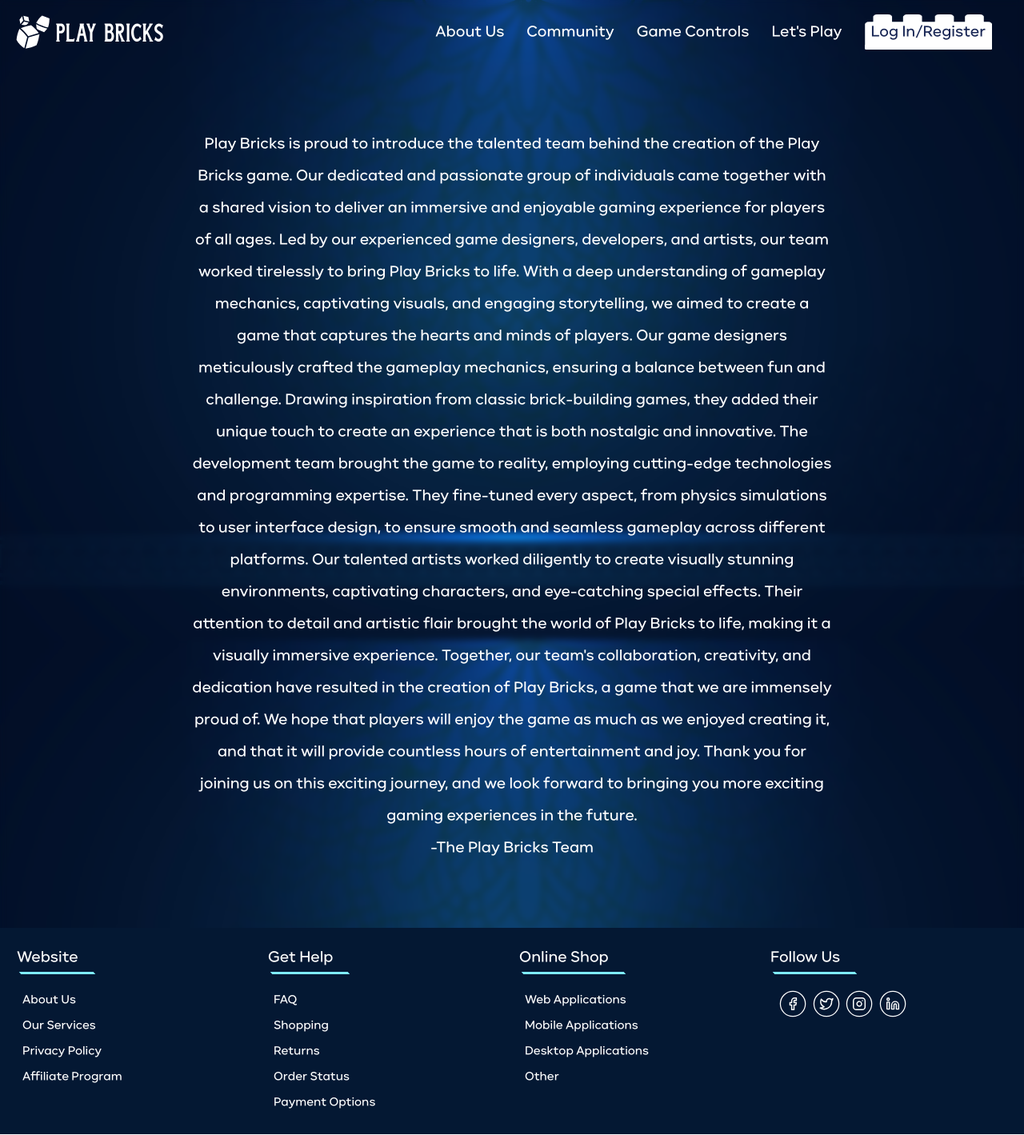
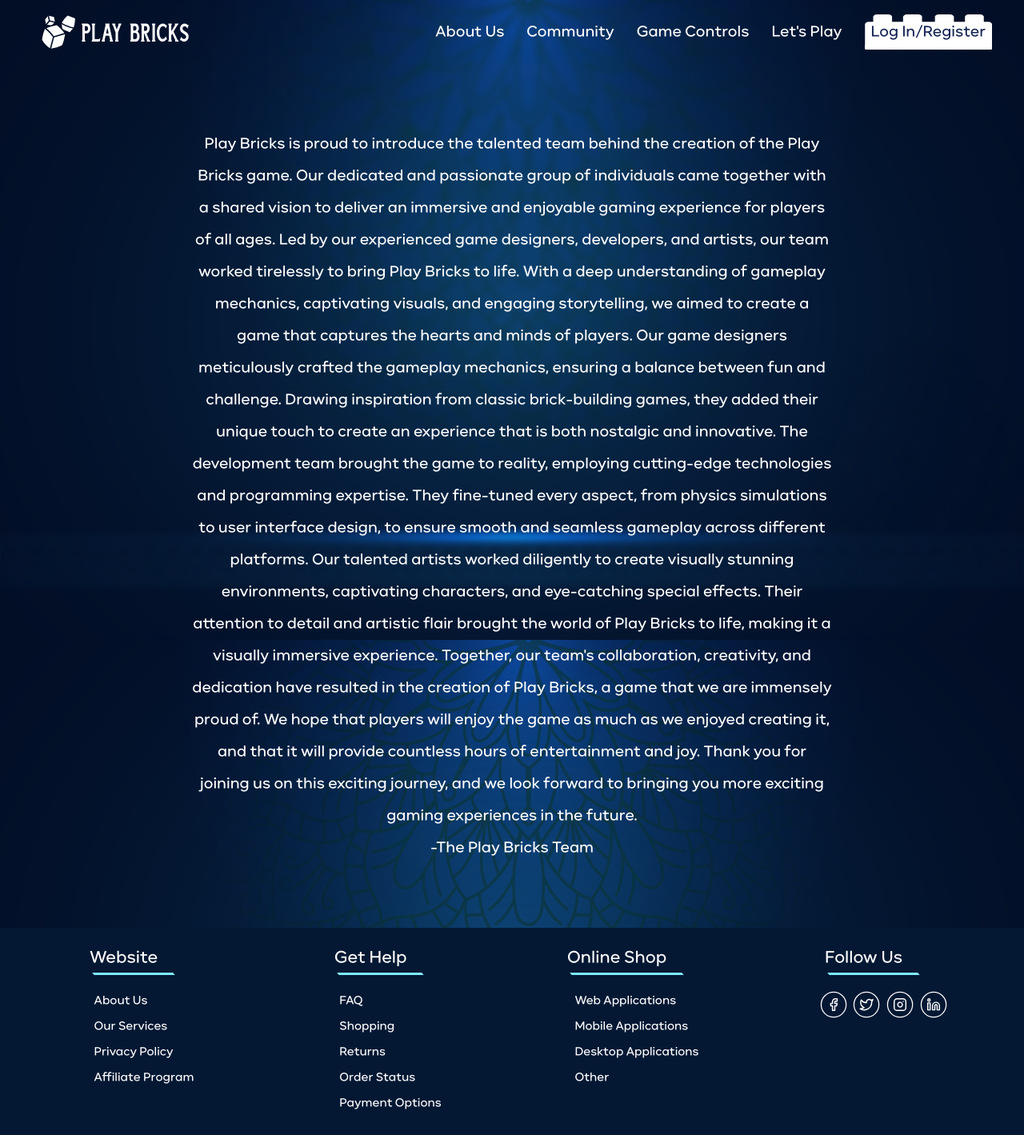
Before and after one commit to RadwanWalid/play-bricks-frontend, a Next.js app: page /AboutUs in a window 1280 px wide. Shown: the whole page at 80% size. Built offline with nearby package versions, Linux system fonts and the light colour scheme; what tailwindcss-animation-delay would draw is missing.

Commit message:
Responsiveness Update

```diff
--- a/app/globals.css
+++ b/app/globals.css
@@ -13,6 +13,19 @@ body {
   font-size: large;
   backdrop-filter: blur(4px);
   scroll-behavior: smooth;
+  overflow-x: hidden;
+}
+
+body,
+html {
+  height: 100%;
+  border: 0;
+  padding: 0;
+  margin: 0;
+}
+
+* {
+  box-sizing: border-box;
 }
 
 div::-webkit-scrollbar {
--- a/components/shared/Footer/Footer.tsx
+++ b/components/shared/Footer/Footer.tsx
@@ -23,9 +23,9 @@ const Footer = (props: Props) => {
     }, [pathname]);
 
   return (
-    <Container ref={footerRef} fluid className='p-4 bg-[#041833]'>
-        <Row>
-            <Col md={3}>
+    <div ref={footerRef} className='p-4 relative flex justify-center bg-[#041833]'>
+        <div className='text-center w-full grid grid-cols-4 988:grid-cols-2 988:gap-y-6'>
+            <div className={footerCol}>
                 <h4 className={colHeader}><div className={colHeaderText}>Website</div></h4>
                 <ul className={colData}>
                     <li className={colItems}><Link as='/' href='/'>About Us</Link></li>
@@ -33,8 +33,8 @@ const Footer = (props: Props) => {
                     <li className={colItems}><Link as='/' href='/'>Privacy Policy</Link></li>
                     <li className={colItems}><Link as='/' href='/'>Affiliate Program</Link></li>
                 </ul>
-            </Col>
-            <Col md={3}>
+            </div>
+            <div className={footerCol}>
                 <h4 className={colHeader}><div className={colHeaderText}>Get Help</div></h4>
                 <ul className={colData}>
                     <li className={colItems}><Link as='/' href='/'>FAQ</Link></li>
@@ -43,8 +43,8 @@ const Footer = (props: Props) => {
                     <li className={colItems}><Link as='/' href='/'>Order Status</Link></li>
                     <li className={colItems}><Link as='/' href='/'>Payment Options</Link></li>
                 </ul>
-            </Col>
-            <Col md={3}>
+            </div>
+            <div className={footerCol}>
                 <h4 className={colHeader}><div className={colHeaderText}>Online Shop</div></h4>
                 <ul className={colData}>
                     <li className={colItems}><Link as='/' href='/'>Web Applications</Link></li>
@@ -52,8 +52,8 @@ const Footer = (props: Props) => {
                     <li className={colItems}><Link as='/' href='/'>Desktop Applications</Link></li>
                     <li className={colItems}><Link as='/' href='/'>Other</Link></li>
                 </ul>
-            </Col>
-            <Col md={3}>
+            </div>
+            <div className={footerCol}>
                 <h4 className={colHeader}><div className={colHeaderText}>Follow Us</div></h4>
                 <ul className={`${colData} flex flex-wrap`}>
                     <li><button className={colIcons}><FiFacebook /></button></li>
@@ -61,15 +61,15 @@ const Footer = (props: Props) => {
                     <li><button className={colIcons}><FiInstagram /></button></li>
                     <li><button className={colIcons}><FiLinkedin /></button></li>
                 </ul>
-            </Col>
-        </Row>
-    </Container>
+            </div>
+        </div>
+    </div>
   )
 }
 
-const footerCol = classNames(`col-6 col-md-3 p-4`);
-const colHeader = classNames(`w-fit relative right-3 border-b-[3px] border-[#7EEBFF] px-1 pb-1 skew-x-[40deg]`);
-const colHeaderText = classNames(`-skew-x-[40deg] ml-2`);
+const footerCol = classNames(`flex flex-col items-center`);
+const colHeader = classNames(`w-fit relative right-6 border-b-[3px] border-[#7EEBFF] px-1 pb-1 skew-x-[40deg]`);
+const colHeaderText = classNames(`-skew-x-[40deg] ml-2 text-xl`);
 const colData = classNames(`text-left mt-3 ml-1`);
 const colItems = classNames(`text-sm hover:text-[#7EEBFF] py-1.5 hover:scale-105 text-white transition-all duration-300 w-fit`);
 const colIcons = classNames(`text-sm p-[0.3rem] hover:scale-[1.35] flex hover:border-[#7EEBFF] border-[1.5px] hover:text-[#7EEBFF] text-white border-white items-center justify-center m-2 z-0 scale-125 rounded-full border-1.5 before:content-[""] before:inline-block before:absolute before:z-behind before:bottom-1 before:right-2.75 before:w-6 before:h-6  before:rounded-full hover:scale-135 transition-all duration-300`);
--- a/components/shared/Navbar/Navbar.tsx
+++ b/components/shared/Navbar/Navbar.tsx
@@ -9,6 +9,7 @@ import { FaUserCircle } from 'react-icons/fa';
 import { MdOutlineLogout } from 'react-icons/md'
 import axios from 'axios';
 import AuthContext from '../../../context/AuthContext';
+import ToggleButton from '../ToggleButton/ToggleButton';
 
 type Props = {}
 
@@ -19,6 +20,7 @@ const Navbar = (props: Props) => {
   const underlineRef = useRef<any>();
   const navigationRef = useRef<any>();
   const [username, setUsername] = useState<String | undefined>(undefined);
+  const [isClicked, setIsClicked] = useState<boolean>(false);
 
   useEffect(() => {
     if (navigationRef.current) {
@@ -44,25 +46,28 @@ const Navbar = (props: Props) => {
   }
 
   return (
-    <div ref={navigationRef} className='flex justify-between items-center mr-10 ml-8 h-20 relative z-50'>
+    <nav ref={navigationRef} className={`flex justify-between min-h-[5rem] items-center mr-10 ml-8 988:mx-0 988:pt-4 relative z-50 988:sticky 988:top-0 988:flex-col 988:items-start 988:bg-[#041833] transition-all duration-300`}>
+      <div className='988:flex 988:justify-between 988:items-center 988:w-full'>
         <Link as='/' href='/' placeholder='Homepage'>
-            <div className='flex justify-center items-center space-x-5'>
+            <div className='flex justify-center items-center space-x-5 whitespace-nowrap pl-8'>
                 <GiCubes className='scale-[2.5]' />
-                <h1 className='uppercase text-3xl font-["Boatman_Regular"]'>Play Bricks</h1>
+                <h1 className='uppercase text-3xl font-["Boatman_Regular"] whitespace-nowrap'>Play Bricks</h1>
             </div>
         </Link>
+        <ToggleButton isClicked={isClicked} setIsClicked={setIsClicked} />
+      </div>
       {/* <Image className='pt-2.5' height={90} width={90} src='/images/Logo.png' alt='Logo' /> */}
-        <div onMouseLeave={hideUnderline} className='flex justify-center items-center space-x-7 h-fit relative'>
+      <div onMouseLeave={hideUnderline} className={`${ isClicked ? '988:h-screen 988:p-6': '988:h-0'} 988:space-y-4 988:space-y-reverse 988:top-6 988:overflow-hidden transition-all duration-200 flex 988:justify-end justify-center items-center space-x-7 988:space-x-0 h-fit relative 988:flex-col-reverse 988:bg-[#041833] 988:w-full`}>
           <Link onMouseOver={(e) => setUnderline(e)} id='Navbar-AboutUs-link' as='/AboutUs' href='/AboutUs'>About Us</Link>
           <Link onMouseOver={(e) => setUnderline(e)} id='Navbar-Community-link' as='/Community' href='/Community'>Community</Link>
           <Link onMouseOver={(e) => setUnderline(e)} id='Navbar-GameControls-link' as='/GameControls' href='/GameControls'>Game Controls</Link>
           <Link onMouseOver={(e) => setUnderline(e)} id='Navbar-Game-link' as='/Game' href='/Game'>Let&apos;s Play</Link>
           {
-              isLoggedIn ? <LoggedInData setIsLoggedIn={setIsLoggedIn} username={username} />: <Link onMouseOver={setUnderline} className='text-blue-950 relative px-2 hover:scale-110 transition-all duration-300' id='Navbar-GameControls-link' as='/Login' href='/Login'>Log In/Register<Image className='absolute -top-[0.55rem] left-0 h-11 max-h-[2.75rem] w-full -z-[1]' height={100} width={100} src='/images/Lego Brick Fill.png' alt='Lego Brick' /></Link>
+            isLoggedIn ? <LoggedInData setIsLoggedIn={setIsLoggedIn} username={username} />: <Link onMouseOver={(e) => setUnderline(e)} className='text-blue-950 988:text-white relative pl-2 pr-2 988:px-0 hover:scale-110 transition-all duration-300' id='Navbar-GameControls-link' as='/Login' href='/Login'>Log In/Register<Image className='absolute -top-[0.55rem] left-0 h-11 max-h-[2.75rem] w-full -z-[1] 988:hidden' height={100} width={100} src='/images/Lego Brick Fill.png' alt='Lego Brick' /></Link>
           }
-            <Image ref={underlineRef} className='absolute right-0 h-11 max-h-[2.75rem] w-auto opacity-0 -z-[1] transition-all duration-300' height={100} width={100} src='/images/Lego Brick.png' alt='Lego Brick' />
+          <Image ref={underlineRef} className='absolute right-0 h-11 max-h-[2.75rem] w-auto opacity-0 -z-[1] transition-all duration-300 988:hidden' height={100} width={100} src='/images/Lego Brick.png' alt='Lego Brick' />
       </div>
-    </div>
+    </nav>
   )
 }
 
--- /dev/null
+++ b/components/shared/ToggleButton/ToggleButton.tsx
@@ -0,0 +1,21 @@
+import React from 'react'
+
+type Props = {
+    isClicked: boolean,
+    setIsClicked: React.Dispatch<React.SetStateAction<boolean>>,
+}
+
+const ToggleButton = (props: Props) => {
+
+  return (
+    <button className='group mx-4 transition-all duration-200 ease-linear h-[3.25rem] 988:block hidden' onClick={()=> props.setIsClicked(!props.isClicked)} >
+        <hr className={` ${ !props.isClicked ? '': 'group-hover:top-[13.5px] rotate-45 top-2.5' } mx-auto relative opacity-100 bg-white my-[0.4375rem] w-[3.125rem] h-0.5 transition-all ease-linear duration-200 block rounded-[0.625rem]`} />
+        <hr className={` ${ !props.isClicked ? 'group-hover:right-0 group-hover:w-[35px]': 'group-hover:top-[4.5px] w-[50px] -rotate-45 top-2' } mx-auto relative opacity-100 bg-white my-[0.4375rem]  h-0.5 transition-all ease-linear duration-200 block rounded-[0.625rem]`} />
+        <hr className={` ${ !props.isClicked ? 'w-[3.125rem] group-hover:w-[20px]': 'w-[50px] hidden' } mx-auto opacity-100 bg-white my-[0.4375rem] h-0.5 transition-all ease-linear duration-100 block rounded-[0.625rem]`} />
+        <hr className={` ${ !props.isClicked ? 'group-hover:w-[35px]': 'group-hover:bottom-[4.5px] w-[50px] -rotate-45 bottom-2' } mx-auto relative opacity-100 bg-white my-[0.4375rem] h-0.5 transition-all ease-linear duration-200 block rounded-[0.625rem]`} />
+        <hr className={` ${ !props.isClicked ? '': 'group-hover:bottom-[13.5px] rotate-45 bottom-2.5' } mx-auto relative opacity-100 bg-white my-[0.4375rem] w-[3.125rem] h-0.5 transition-all ease-linear duration-200 block rounded-[0.625rem]`} />
+    </button>
+  )
+}
+
+export default ToggleButton
--- a/package.json
+++ b/package.json
@@ -20,6 +20,7 @@
     "bootstrap": "^5.3.2",
     "bson": "^5.5.0",
     "classnames": "^2.3.2",
+    "dotenv": "^16.4.5",
     "eslint": "8.41.0",
     "eslint-config-next": "13.4.3",
     "file-saver": "^2.0.5",
--- a/tailwind.config.js
+++ b/tailwind.config.js
@@ -30,8 +30,13 @@ module.exports = {
           '50%': { transform: 'translateY(8px)' },
           '75%, 100%': { transform: 'translateY(0px)' },
         }
-      }, animation: {
+      },
+      animation: {
         bounce: 'wave-animation 5s infinite',
+      },
+      screens: {
+        '1130': { max: '1130px' },
+        '988': { max: '988px' },
       }
     },
   },
```
Also changed, not shown: 1 other file (tests, documents, lock files or other folders). Lines whose indentation alone changed are shown as unchanged.
